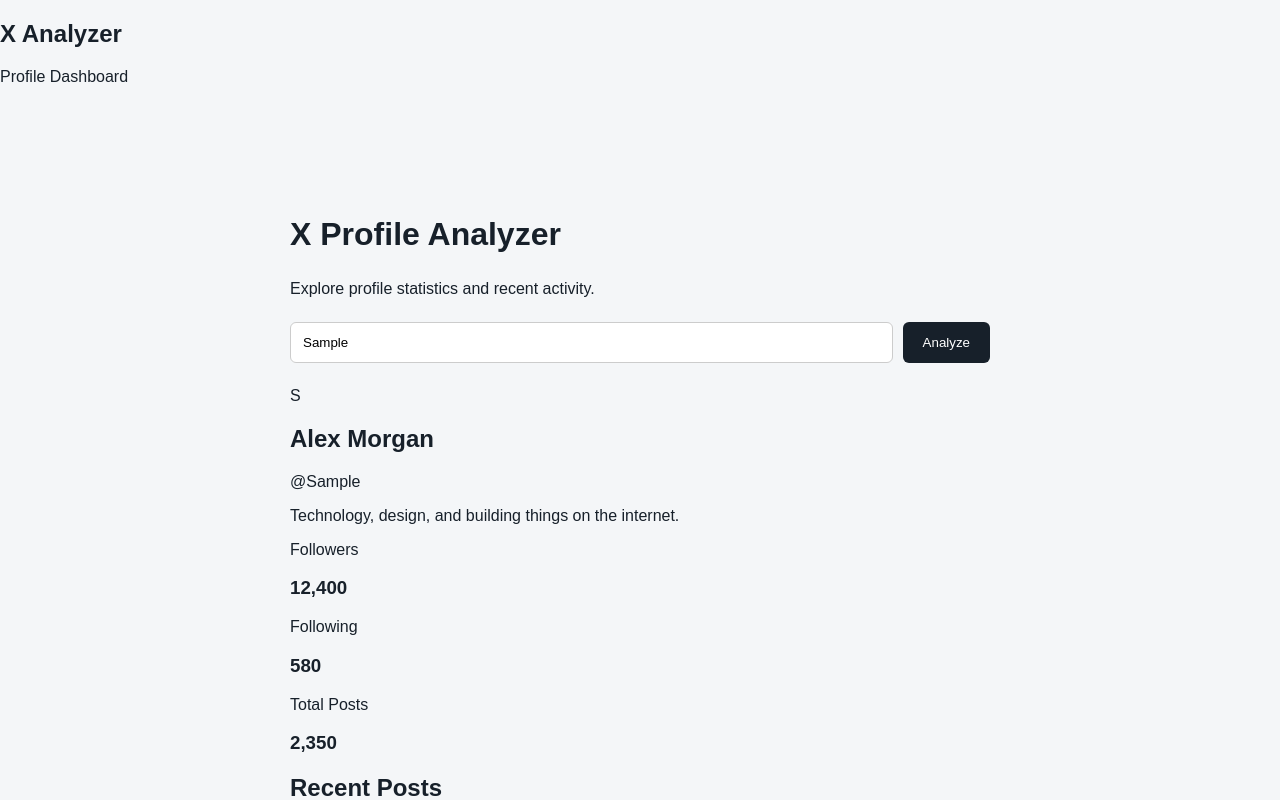
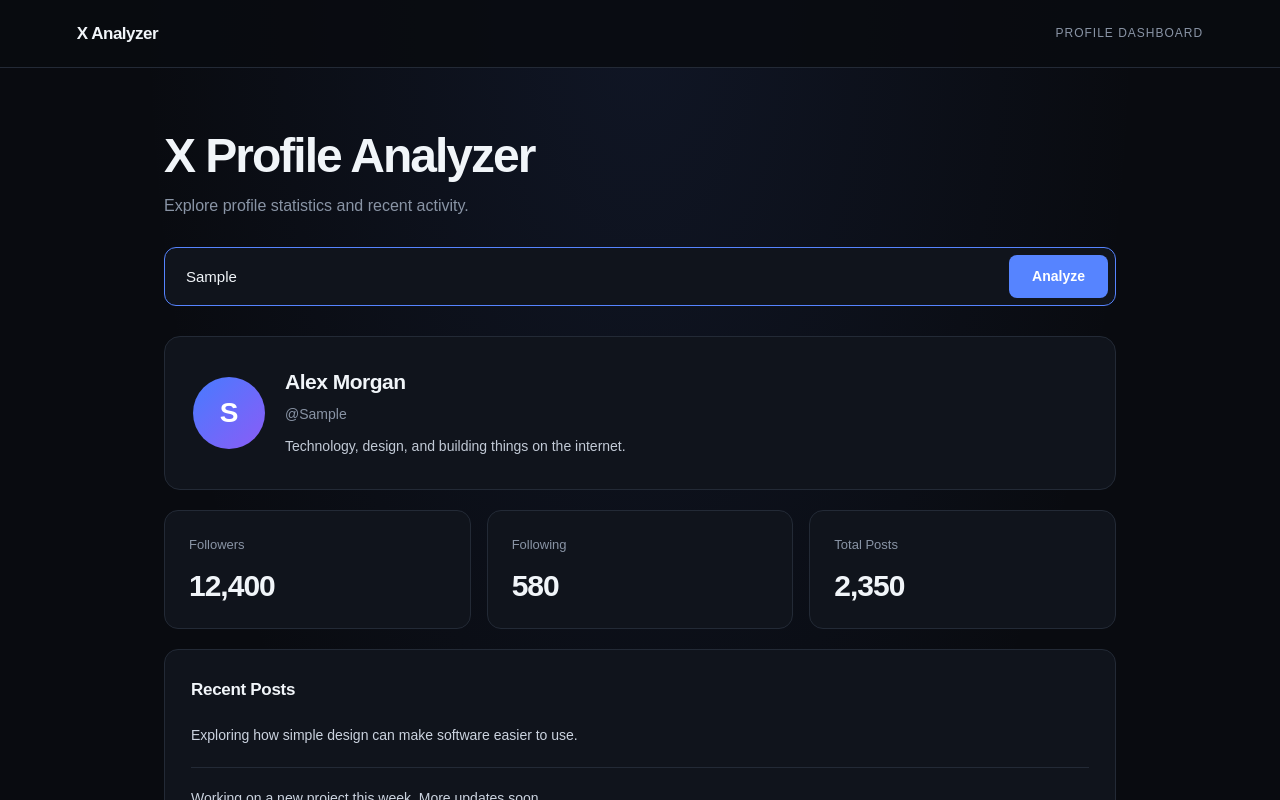
Before and after one commit to fordetilley/x-profile-viewer, a plain HTML site: page index.html in a window 1280 px wide. Both pictures are taken after typing "Sample" into the empty fields and a click on the button "Analyze". Shown: the top 800 px of the page. Drawn offline with Linux system fonts and the light colour scheme.

Commit message:
Update style.css

```diff
--- a/style.css
+++ b/style.css
@@ -1,49 +1,399 @@
+/* =========================
+   1. GLOBAL STYLES
+========================= */
+
+* {
+  box-sizing: border-box;
+}
+
+:root {
+  --background: #090b10;
+  --surface: #10141c;
+  --surface-hover: #161c27;
+  --border: #232a36;
+  --text: #f1f5f9;
+  --muted: #8994a5;
+  --accent: #5684ff;
+  --accent-hover: #7096ff;
+}
+
 body {
   margin: 0;
-  font-family: Arial, sans-serif;
-  background: #f4f6f8;
-  color: #17202a;
+  min-height: 100vh;
+  font-family: Arial, Helvetica, sans-serif;
+  background:
+    radial-gradient(
+      ellipse at 50% 0%,
+      rgba(63, 95, 180, 0.13),
+      transparent 55%
+    ),
+    var(--background);
+  color: var(--text);
+  line-height: 1.6;
 }
 
-.container {
-  max-width: 700px;
-  margin: 80px auto;
-  padding: 24px;
+/* =========================
+   2. NAVIGATION
+========================= */
+
+.topbar {
+  display: flex;
+  justify-content: space-between;
+  align-items: center;
+  padding: 20px 6%;
+  border-bottom: 1px solid var(--border);
+  background: rgba(9, 11, 16, 0.85);
 }
 
-h1 {
-  font-size: 32px;
+.topbar h2 {
+  margin: 0;
+  font-size: 17px;
+  font-weight: 700;
+  letter-spacing: -0.5px;
 }
+
+.topbar span {
+  color: var(--muted);
+  font-size: 12px;
+  letter-spacing: 1px;
+  text-transform: uppercase;
+}
+
+/* =========================
+   3. MAIN CONTAINER
+========================= */
+
+.container {
+  width: 100%;
+  max-width: 1000px;
+  margin: 0 auto;
+  padding: 60px 24px;
+}
+
+.hero {
+  margin-bottom: 30px;
+}
+
+.hero h1 {
+  margin: 0 0 10px;
+  font-size: clamp(32px, 5vw, 48px);
+  line-height: 1.15;
+  letter-spacing: -2px;
+  font-weight: 750;
+}
+
+.hero p {
+  margin: 0;
+  color: var(--muted);
+  font-size: 16px;
+}
+
+/* =========================
+   4. SEARCH FORM
+========================= */
 
 form {
   display: flex;
-  gap: 10px;
-  margin: 24px 0;
+  gap: 12px;
+  margin-top: 28px;
+  padding: 7px;
+  background: var(--surface);
+  border: 1px solid var(--border);
+  border-radius: 12px;
+  transition: border-color 0.2s ease;
+}
+
+form:focus-within {
+  border-color: var(--accent);
 }
 
 input {
   flex: 1;
   min-width: 0;
-  padding: 12px;
-  border: 1px solid #ccc;
-  border-radius: 6px;
+  padding: 13px 14px;
+  border: none;
+  outline: none;
+  background: transparent;
+  color: var(--text);
+  font-size: 15px;
+}
+
+input::placeholder {
+  color: #687386;
 }
 
 button {
-  padding: 12px 20px;
+  padding: 12px 23px;
   border: none;
-  border-radius: 6px;
-  background: #17202a;
+  border-radius: 8px;
+  background: var(--accent);
   color: white;
+  font-size: 14px;
+  font-weight: 600;
   cursor: pointer;
+  transition:
+    background 0.2s ease,
+    transform 0.2s ease;
 }
 
 button:hover {
-  background: #34495e;
+  background: var(--accent-hover);
+  transform: translateY(-1px);
 }
 
-#results {
-  padding: 20px;
-  background: white;
-  border-radius: 8px;
+button:active {
+  transform: translateY(0);
 }
+
+button:focus-visible,
+input:focus-visible {
+  outline: 2px solid var(--accent);
+  outline-offset: 3px;
+}
+
+/* =========================
+   5. PROFILE CARD
+========================= */
+
+.profile-card {
+  display: flex;
+  align-items: center;
+  gap: 20px;
+  padding: 28px;
+  margin-bottom: 20px;
+  background: var(--surface);
+  border: 1px solid var(--border);
+  border-radius: 16px;
+}
+
+.avatar {
+  display: grid;
+  place-items: center;
+  flex-shrink: 0;
+  width: 72px;
+  height: 72px;
+  border-radius: 50%;
+  background: linear-gradient(135deg, #477bff, #8b5cf6);
+  color: white;
+  font-size: 28px;
+  font-weight: 700;
+}
+
+.profile-card h2 {
+  margin: 0 0 2px;
+  font-size: 21px;
+  letter-spacing: -0.5px;
+}
+
+.profile-card p {
+  margin: 4px 0;
+}
+
+#profile-handle {
+  color: var(--muted);
+  font-size: 14px;
+}
+
+#bio {
+  margin-top: 10px;
+  color: #c2cad6;
+  font-size: 14px;
+}
+
+/* =========================
+   6. STATISTICS
+========================= */
+
+.stats-grid {
+  display: grid;
+  grid-template-columns: repeat(3, minmax(0, 1fr));
+  gap: 16px;
+  margin-bottom: 20px;
+}
+
+.stat-card {
+  padding: 24px;
+  background: var(--surface);
+  border: 1px solid var(--border);
+  border-radius: 14px;
+  transition:
+    background 0.2s ease,
+    border-color 0.2s ease,
+    transform 0.2s ease;
+}
+
+.stat-card:hover {
+  background: var(--surface-hover);
+  border-color: #354157;
+  transform: translateY(-2px);
+}
+
+.stat-card p {
+  margin: 0 0 12px;
+  color: var(--muted);
+  font-size: 13px;
+}
+
+.stat-card h3 {
+  margin: 0;
+  font-size: 30px;
+  line-height: 1.2;
+  letter-spacing: -1px;
+}
+
+/* =========================
+   7. CONTENT SECTIONS
+========================= */
+
+.content-card {
+  padding: 26px;
+  margin-bottom: 20px;
+  background: var(--surface);
+  border: 1px solid var(--border);
+  border-radius: 14px;
+}
+
+.content-card h2 {
+  margin: 0 0 16px;
+  font-size: 17px;
+  letter-spacing: -0.3px;
+}
+
+.post {
+  padding: 18px 0;
+  border-bottom: 1px solid var(--border);
+  color: #cbd3df;
+  font-size: 14px;
+  line-height: 1.8;
+}
+
+.post:first-child {
+  padding-top: 4px;
+}
+
+.post:last-child {
+  padding-bottom: 0;
+  border-bottom: none;
+}
+
+#insights p {
+  position: relative;
+  margin: 12px 0;
+  padding-left: 18px;
+  color: #cbd3df;
+  font-size: 14px;
+  line-height: 1.8;
+}
+
+#insights p::before {
+  content: "";
+  position: absolute;
+  top: 10px;
+  left: 0;
+  width: 6px;
+  height: 6px;
+  border-radius: 50%;
+  background: var(--accent);
+}
+
+/* =========================
+   8. STATUS MESSAGE
+========================= */
+
+#message {
+  margin-top: 20px;
+  color: var(--muted);
+  font-size: 13px;
+}
+
+/* =========================
+   9. FOOTER
+========================= */
+
+footer {
+  padding: 25px 20px;
+  border-top: 1px solid var(--border);
+  color: #687386;
+  text-align: center;
+  font-size: 12px;
+}
+
+/* =========================
+   10. RESPONSIVE DESIGN
+========================= */
+
+[hidden] {
+  display: none !important;
+}
+
+@media (max-width: 600px) {
+  .topbar {
+    padding: 18px 20px;
+  }
+
+  .topbar span {
+    font-size: 10px;
+  }
+
+  .container {
+    padding: 38px 16px;
+  }
+
+  .hero h1 {
+    letter-spacing: -1.3px;
+  }
+
+  .hero p {
+    font-size: 14px;
+  }
+
+  form {
+    flex-direction: column;
+    padding: 8px;
+  }
+
+  input {
+    padding: 14px 10px;
+  }
+
+  button {
+    width: 100%;
+  }
+
+  .profile-card {
+    align-items: flex-start;
+    gap: 14px;
+    padding: 20px;
+  }
+
+  .avatar {
+    width: 54px;
+    height: 54px;
+    font-size: 22px;
+  }
+
+  .profile-card h2 {
+    font-size: 18px;
+  }
+
+  #bio {
+    overflow-wrap: anywhere;
+  }
+
+  .stats-grid {
+    grid-template-columns: 1fr;
+    gap: 12px;
+  }
+
+  .stat-card {
+    padding: 20px;
+  }
+
+  .stat-card h3 {
+    font-size: 26px;
+  }
+
+  .content-card {
+    padding: 20px;
+  }
+}
```
